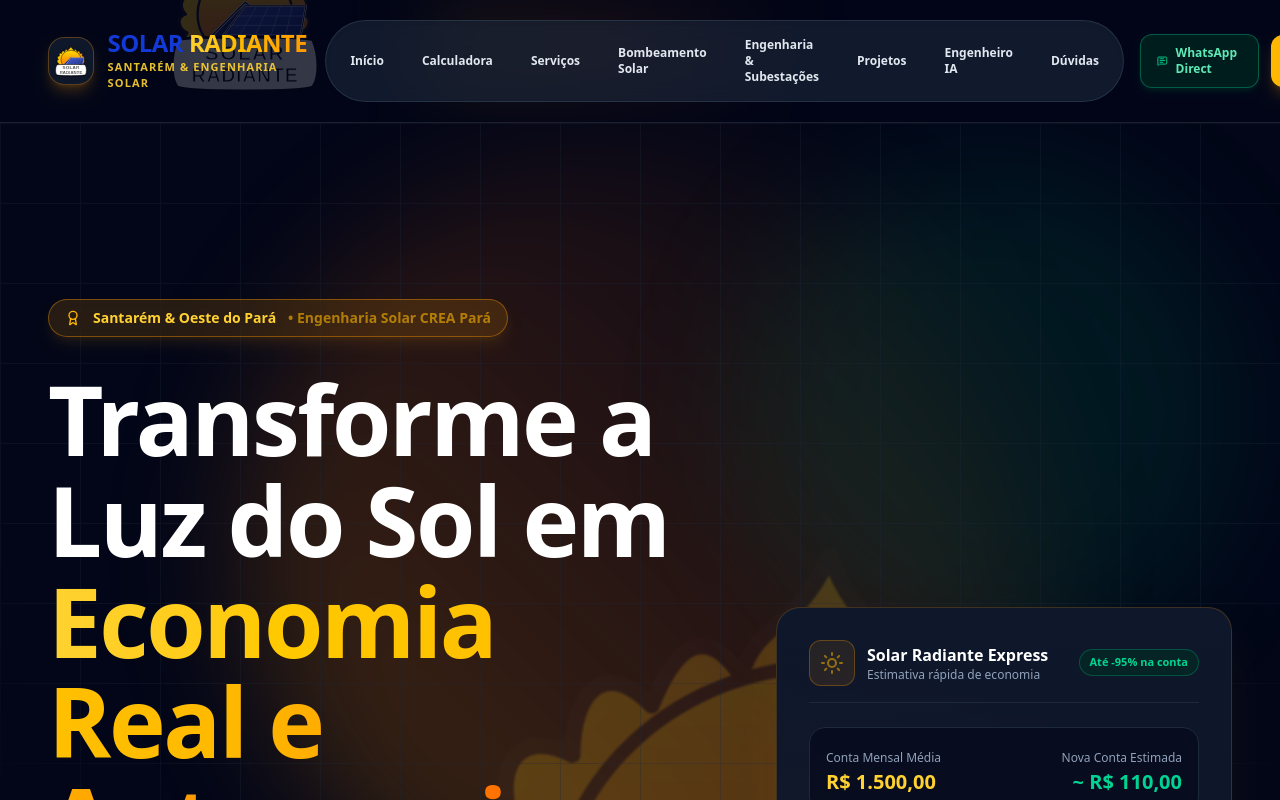
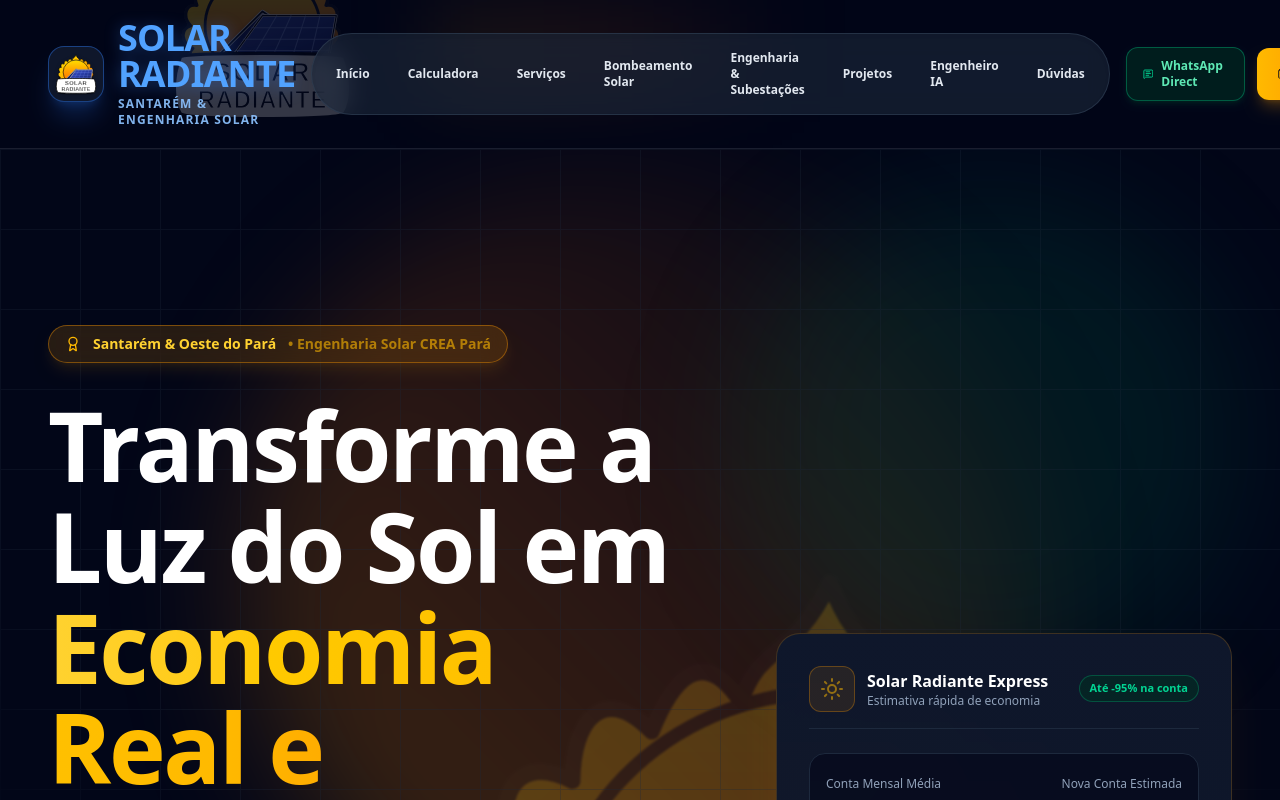
Before and after one commit to POLOTAPAJOS-hash/SOLAR-RADIANTE, a React (Vite) app: page / in a window 1280 px wide. Shown: the top 800 px of the page. Built offline with nearby package versions, Linux system fonts and the light colour scheme.

Commit message:
style: update branding colors and logo styling
Refactor the logo container and typography across Navbar and Footer components to use a consistent blue color palette and improved sizing for better visual hierarchy.

```diff
--- a/src/components/Footer.tsx
+++ b/src/components/Footer.tsx
@@ -16,14 +16,14 @@
           {/* Brand Info (4 cols) */}
           <div className="lg:col-span-4 space-y-4">
             <div className="flex items-center gap-3.5">
-              <div className="flex items-center justify-center w-12 h-12 rounded-2xl bg-slate-900 border border-amber-500/30 p-1 shadow-lg shadow-amber-500/20 overflow-hidden">
+              <div className="flex items-center justify-center w-14 h-14 rounded-2xl bg-slate-900 border border-blue-500/40 p-1 shadow-lg shadow-blue-500/20 overflow-hidden flex-shrink-0">
                 <img src="/solar-radiante-logo.svg" alt="Solar Radiante Logo" className="w-full h-full object-contain" />
               </div>
               <div className="flex flex-col">
-                <span className="text-xl font-black tracking-tight text-white leading-none">
-                  SOLAR <span className="text-amber-400">RADIANTE</span>
+                <span className="text-2xl sm:text-3xl font-black tracking-tight text-blue-400 drop-shadow-md leading-none">
+                  SOLAR RADIANTE
                 </span>
-                <span className="text-[11px] uppercase font-bold text-amber-300/90 tracking-widest mt-1">
+                <span className="text-xs uppercase font-bold text-blue-300/90 tracking-widest mt-1">
                   Santarém &amp; Engenharia Solar
                 </span>
               </div>
--- a/src/components/Navbar.tsx
+++ b/src/components/Navbar.tsx
@@ -58,7 +58,7 @@
             onClick={(e) => handleLinkClick(e, '#inicio')}
             className="flex items-center gap-3.5 group"
           >
-            <div className="relative flex items-center justify-center w-12 h-12 rounded-2xl bg-slate-900 border border-amber-500/30 shadow-lg shadow-amber-500/20 group-hover:scale-105 group-hover:border-amber-400 transition-all duration-300 overflow-hidden p-1">
+            <div className="relative flex items-center justify-center w-14 h-14 rounded-2xl bg-slate-900 border border-blue-500/40 shadow-xl shadow-blue-500/20 group-hover:scale-105 group-hover:border-blue-400 transition-all duration-300 overflow-hidden p-1 flex-shrink-0">
               <img
                 src="/solar-radiante-logo.svg"
                 alt="Solar Radiante Logo"
@@ -66,10 +66,10 @@
               />
             </div>
             <div className="flex flex-col">
-              <span className="text-2xl font-black tracking-tight text-[#133ad6] flex items-center gap-1.5 leading-none">
-                SOLAR <span className="bg-gradient-to-r from-amber-300 to-amber-500 bg-clip-text text-transparent">RADIANTE</span>
+              <span className="text-3xl sm:text-4xl font-black tracking-tight text-blue-400 drop-shadow-[0_2px_8px_rgba(59,130,246,0.4)] flex items-center gap-2 leading-none">
+                SOLAR RADIANTE
               </span>
-              <span className="text-[11px] uppercase font-bold text-amber-300/90 tracking-widest mt-1">
+              <span className="text-xs uppercase font-bold text-blue-300/90 tracking-widest mt-1">
                 Santarém &amp; Engenharia Solar
               </span>
             </div>
```
